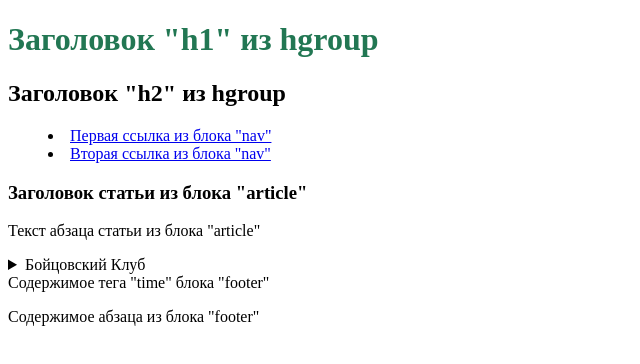
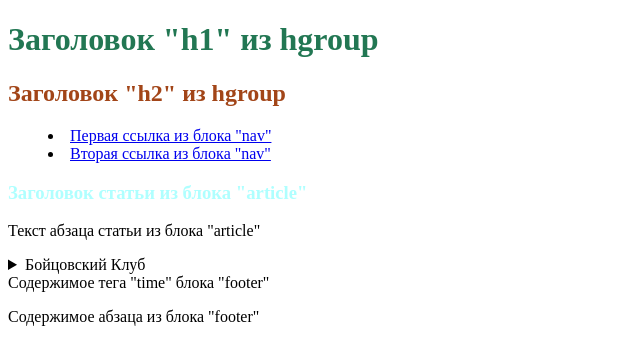
Before and after one commit to bobrikko/bobriko, a plain HTML site: page index.html in a window 1280 px wide. Shown: the whole page, without its empty margins (0-640 px from the left). Drawn offline with Linux system fonts and the light colour scheme.

Commit message:
Update index.html

```diff
--- a/index.html
+++ b/index.html
@@ -8,6 +8,12 @@
       <style>
          h1 {
             color: #227753;
+         }
+         h2 {
+            color: #A24518;
+         }
+         h3 {
+            color: #AFFFFF;
          }
       </style>
    </head>
```
